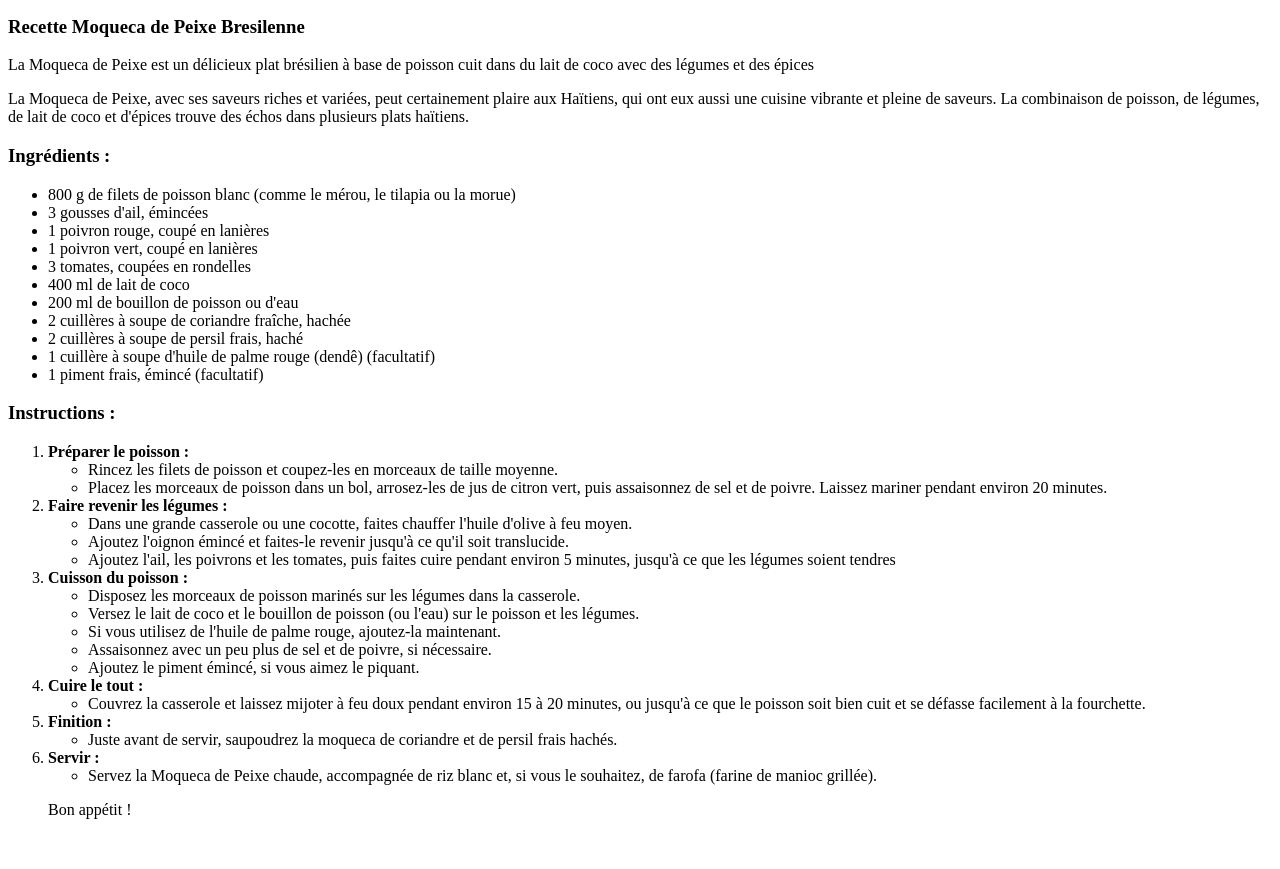
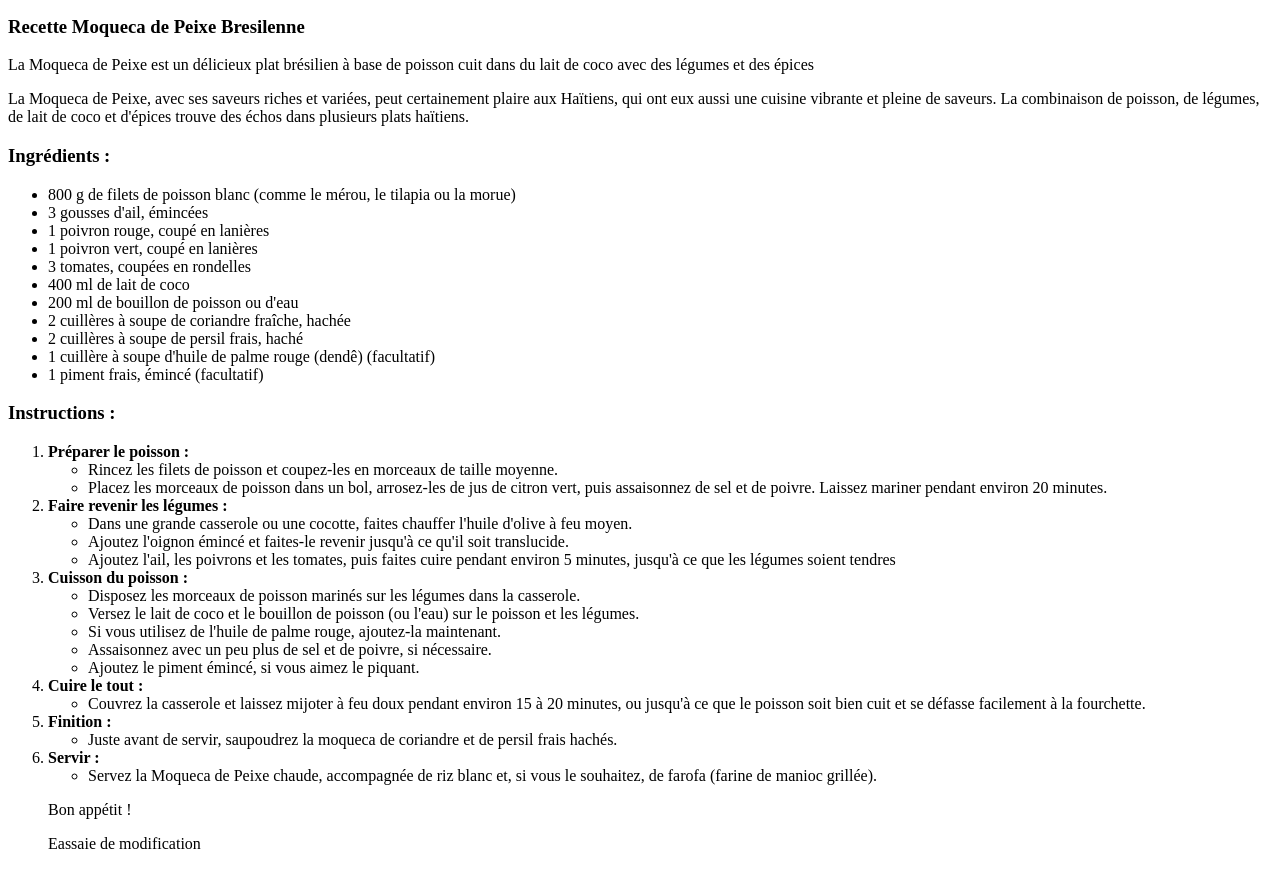
Before and after one commit to Davetoussaint1/odin-recipes, a plain HTML site: page Moqueca.html in a window 1280 px wide. Shown: the part 101-970 px from the top of the page. Before the commit the page ends 936 px from the top, so only its background shows below. Drawn offline with Linux system fonts and the light colour scheme.

Commit message:
Update Moqueca.html

```diff
--- a/Moqueca.html
+++ b/Moqueca.html
@@ -52,6 +52,7 @@
 <li><b>Servir :</b></li>                       <ul><li>Servez la Moqueca de Peixe chaude, accompagnée de riz blanc et, si vous le souhaitez, de farofa (farine de manioc grillée).</li></ul>
 
 <p>Bon appétit !</p>
+    <p>Eassaie de modification</p>
 </ol>
 
 </body>
```
